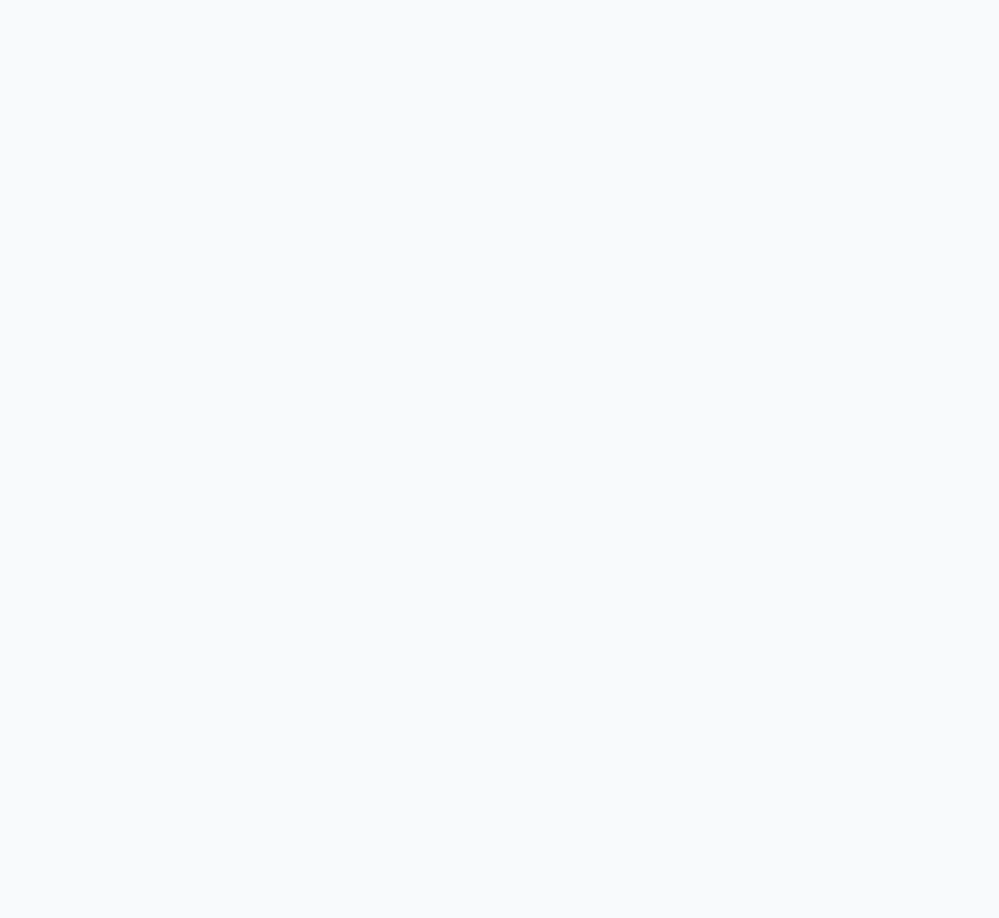
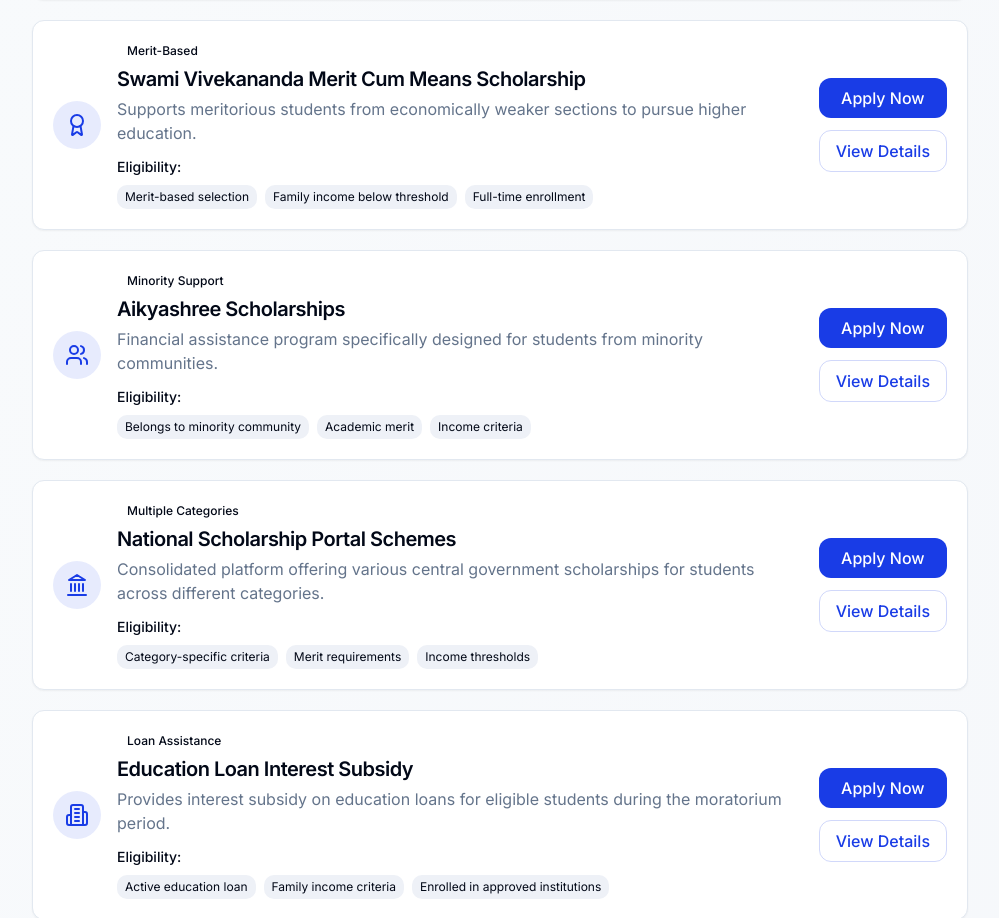
Before and after one commit to ryhan5/learnwell-fundwise-track, a React (Vite) app: page /scholarships in a window 1280 px wide. Shown: the part 1882-2800 px from the top of the page, without its empty margins (280-1279 px from the left). Before the commit the page ends 1520 px from the top, so only its background shows below. Built offline with nearby package versions, Linux system fonts and the light colour scheme.

Commit message:
Add government schemes to Scholarships page
Add information about government schemes for students.

```diff
--- /dev/null
+++ b/src/components/scholarship/GovernmentSchemes.tsx
@@ -0,0 +1,129 @@
+
+import React from "react";
+import Card from "@/components/ui-components/Card";
+import Badge from "@/components/ui-components/Badge";
+import { motion } from "framer-motion";
+import { Building2, Users, Award, BookOpen, Landmark, FileCheck } from "lucide-react";
+
+interface SchemeProps {
+  id: number;
+  name: string;
+  provider: string;
+  description: string;
+  eligibility: string[];
+  category: string;
+  icon: React.ElementType;
+}
+
+const GovernmentSchemes = () => {
+  const schemes: SchemeProps[] = [
+    {
+      id: 1,
+      name: "Student Credit Card Scheme",
+      provider: "Government",
+      description: "Provides financial assistance to students pursuing higher education through easy access to credit with favorable terms.",
+      eligibility: ["Enrolled in higher education", "Family income criteria", "Age limit varies by program"],
+      category: "Financial Assistance",
+      icon: FileCheck,
+    },
+    {
+      id: 2,
+      name: "Swami Vivekananda Merit Cum Means Scholarship",
+      provider: "Government",
+      description: "Supports meritorious students from economically weaker sections to pursue higher education.",
+      eligibility: ["Merit-based selection", "Family income below threshold", "Full-time enrollment"],
+      category: "Merit-Based",
+      icon: Award,
+    },
+    {
+      id: 3,
+      name: "Aikyashree Scholarships",
+      provider: "Government",
+      description: "Financial assistance program specifically designed for students from minority communities.",
+      eligibility: ["Belongs to minority community", "Academic merit", "Income criteria"],
+      category: "Minority Support",
+      icon: Users,
+    },
+    {
+      id: 4,
+      name: "National Scholarship Portal Schemes",
+      provider: "Central Government",
+      description: "Consolidated platform offering various central government scholarships for students across different categories.",
+      eligibility: ["Category-specific criteria", "Merit requirements", "Income thresholds"],
+      category: "Multiple Categories",
+      icon: Landmark,
+    },
+    {
+      id: 5,
+      name: "Education Loan Interest Subsidy",
+      provider: "Government",
+      description: "Provides interest subsidy on education loans for eligible students during the moratorium period.",
+      eligibility: ["Active education loan", "Family income criteria", "Enrolled in approved institutions"],
+      category: "Loan Assistance",
+      icon: Building2,
+    },
+  ];
+
+  return (
+    <div className="mt-10">
+      <div className="mb-6">
+        <h2 className="text-2xl font-semibold mb-2">Government Schemes</h2>
+        <p className="text-muted-foreground">
+          Official government programs providing financial support for education
+        </p>
+      </div>
+
+      <div className="space-y-5">
+        {schemes.map((scheme, index) => (
+          <motion.div
+            key={scheme.id}
+            initial={{ opacity: 0, y: 20 }}
+            animate={{ opacity: 1, y: 0 }}
+            transition={{ duration: 0.3, delay: index * 0.1 }}
+          >
+            <Card className="p-5 hover:shadow-md transition-all duration-300">
+              <div className="flex flex-col lg:flex-row lg:items-center gap-4">
+                <div className="flex-shrink-0 w-12 h-12 rounded-full bg-primary/10 flex items-center justify-center mb-2 lg:mb-0">
+                  <scheme.icon className="w-6 h-6 text-primary" />
+                </div>
+
+                <div className="flex-1">
+                  <div className="flex items-center gap-2 mb-1">
+                    <Badge variant="info">{scheme.category}</Badge>
+                  </div>
+                  <h3 className="text-xl font-semibold mb-1">{scheme.name}</h3>
+                  <p className="text-muted-foreground mb-3">{scheme.description}</p>
+
+                  <div className="mt-3">
+                    <p className="text-sm font-medium mb-2">Eligibility:</p>
+                    <div className="flex flex-wrap gap-2">
+                      {scheme.eligibility.map((req, idx) => (
+                        <span
+                          key={idx}
+                          className="inline-block px-2 py-1 bg-secondary text-xs rounded-md"
+                        >
+                          {req}
+                        </span>
+                      ))}
+                    </div>
+                  </div>
+                </div>
+
+                <div className="flex flex-col gap-3 self-start lg:self-center mt-4 lg:mt-0">
+                  <button className="px-4 py-2 bg-primary text-white rounded-lg font-medium hover:bg-primary/90 transition-colors">
+                    Apply Now
+                  </button>
+                  <button className="px-4 py-2 border border-primary/20 text-primary rounded-lg font-medium hover:bg-primary/5 transition-colors">
+                    View Details
+                  </button>
+                </div>
+              </div>
+            </Card>
+          </motion.div>
+        ))}
+      </div>
+    </div>
+  );
+};
+
+export default GovernmentSchemes;
--- a/src/pages/Scholarships.tsx
+++ b/src/pages/Scholarships.tsx
@@ -3,6 +3,7 @@ import { useState } from "react";
 import MainLayout from "@/components/layouts/MainLayout";
 import Card from "@/components/ui-components/Card";
 import Badge from "@/components/ui-components/Badge";
+import GovernmentSchemes from "@/components/scholarship/GovernmentSchemes";
 import { motion } from "framer-motion";
 import {
   Search,
@@ -139,7 +140,9 @@ const Scholarships = () => {
           </div>
         </header>
 
-        {/* Scholarships list */}
+        {/* Private Scholarships list */}
+        <div>
+          <h2 className="text-2xl font-semibold mb-6">Private Scholarships</h2>
           <div className="space-y-6">
             {filteredScholarships.map((scholarship, index) => (
               <motion.div
@@ -199,6 +202,7 @@ const Scholarships = () => {
               </motion.div>
             ))}
           </div>
+        </div>
 
         {filteredScholarships.length === 0 && (
           <div className="text-center py-16">
@@ -209,6 +213,9 @@ const Scholarships = () => {
             </p>
           </div>
         )}
+
+        {/* Government Schemes Section */}
+        <GovernmentSchemes />
       </div>
     </MainLayout>
   );
```
Lines whose indentation alone changed are shown as unchanged.
